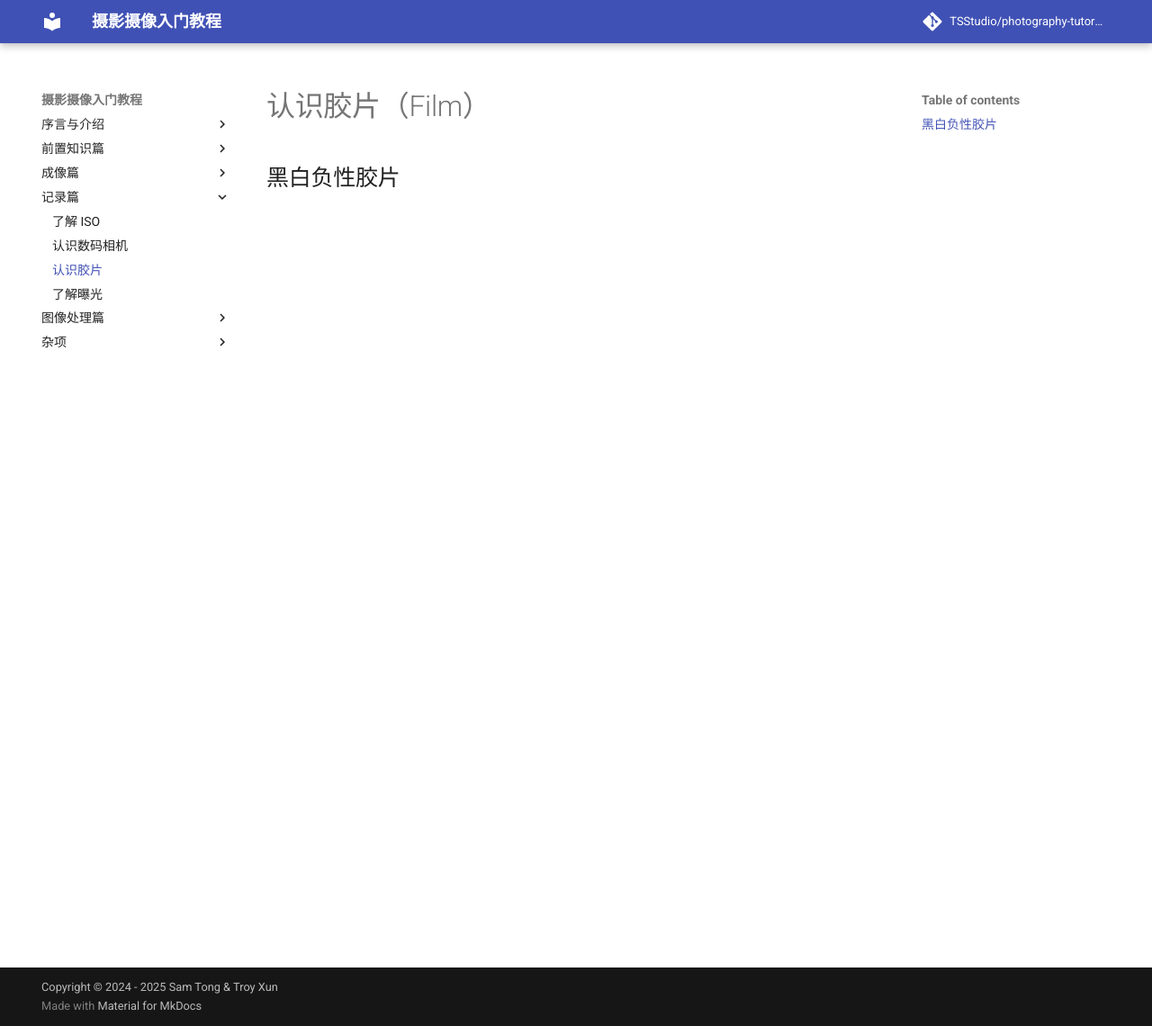
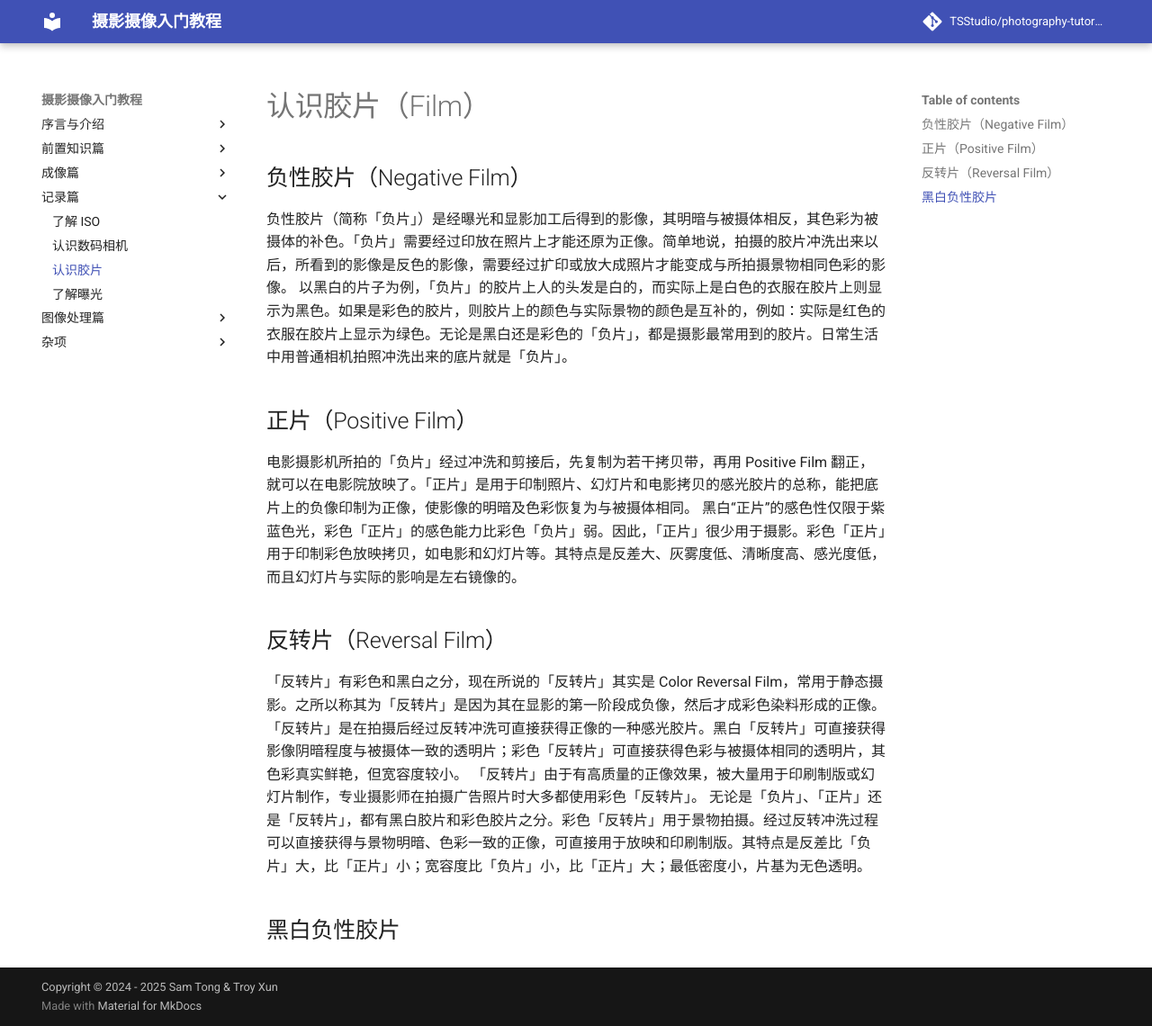
Before and after one commit to troyxun/photography-tutorial, an MkDocs documentation site: the page built from docs/film.md, in a window 1280 px wide and 1140 px high. Shown: the whole window at 90% size. Built offline with MkDocs 1.6.1 and Material for MkDocs 9.7.7, drawn with Linux system fonts in a browser that asks for light colours; comment, search, counter and statistics services are not loaded.

Commit message:
Update film.md

```diff
--- a/docs/film.md
+++ b/docs/film.md
@@ -1,3 +1,16 @@
 # 认识胶片（Film）
 
+## 负性胶片（Negative Film）
+负性胶片（简称「负片」）是经曝光和显影加工后得到的影像，其明暗与被摄体相反，其色彩为被摄体的补色。「负片」需要经过印放在照片上才能还原为正像。简单地说，拍摄的胶片冲洗出来以后，所看到的影像是反色的影像，需要经过扩印或放大成照片才能变成与所拍摄景物相同色彩的影像。
+以黑白的片子为例，「负片」的胶片上人的头发是白的，而实际上是白色的衣服在胶片上则显示为黑色。如果是彩色的胶片，则胶片上的颜色与实际景物的颜色是互补的，例如：实际是红色的衣服在胶片上显示为绿色。无论是黑白还是彩色的「负片」，都是摄影最常用到的胶片。日常生活中用普通相机拍照冲洗出来的底片就是「负片」。
+
+
+## 正片（Positive Film）
+电影摄影机所拍的「负片」经过冲洗和剪接后，先复制为若干拷贝带，再用 Positive Film 翻正，就可以在电影院放映了。「正片」是用于印制照片、幻灯片和电影拷贝的感光胶片的总称，能把底片上的负像印制为正像，使影像的明暗及色彩恢复为与被摄体相同。
+黑白“正片”的感色性仅限于紫蓝色光，彩色「正片」的感色能力比彩色「负片」弱。因此，「正片」很少用于摄影。彩色「正片」用于印制彩色放映拷贝，如电影和幻灯片等。其特点是反差大、灰雾度低、清晰度高、感光度低，而且幻灯片与实际的影响是左右镜像的。
+
+## 反转片（Reversal Film）
+「反转片」有彩色和黑白之分，现在所说的「反转片」其实是 Color Reversal Film，常用于静态摄影。之所以称其为「反转片」是因为其在显影的第一阶段成负像，然后才成彩色染料形成的正像。「反转片」是在拍摄后经过反转冲洗可直接获得正像的一种感光胶片。黑白「反转片」可直接获得影像阴暗程度与被摄体一致的透明片；彩色「反转片」可直接获得色彩与被摄体相同的透明片，其色彩真实鲜艳，但宽容度较小。
+「反转片」由于有高质量的正像效果，被大量用于印刷制版或幻灯片制作，专业摄影师在拍摄广告照片时大多都使用彩色「反转片」。 无论是「负片」、「正片」还是「反转片」，都有黑白胶片和彩色胶片之分。彩色「反转片」用于景物拍摄。经过反转冲洗过程可以直接获得与景物明暗、色彩一致的正像，可直接用于放映和印刷制版。其特点是反差比「负片」大，比「正片」小；宽容度比「负片」小，比「正片」大；最低密度小，片基为无色透明。
+
 ## 黑白负性胶片
```
